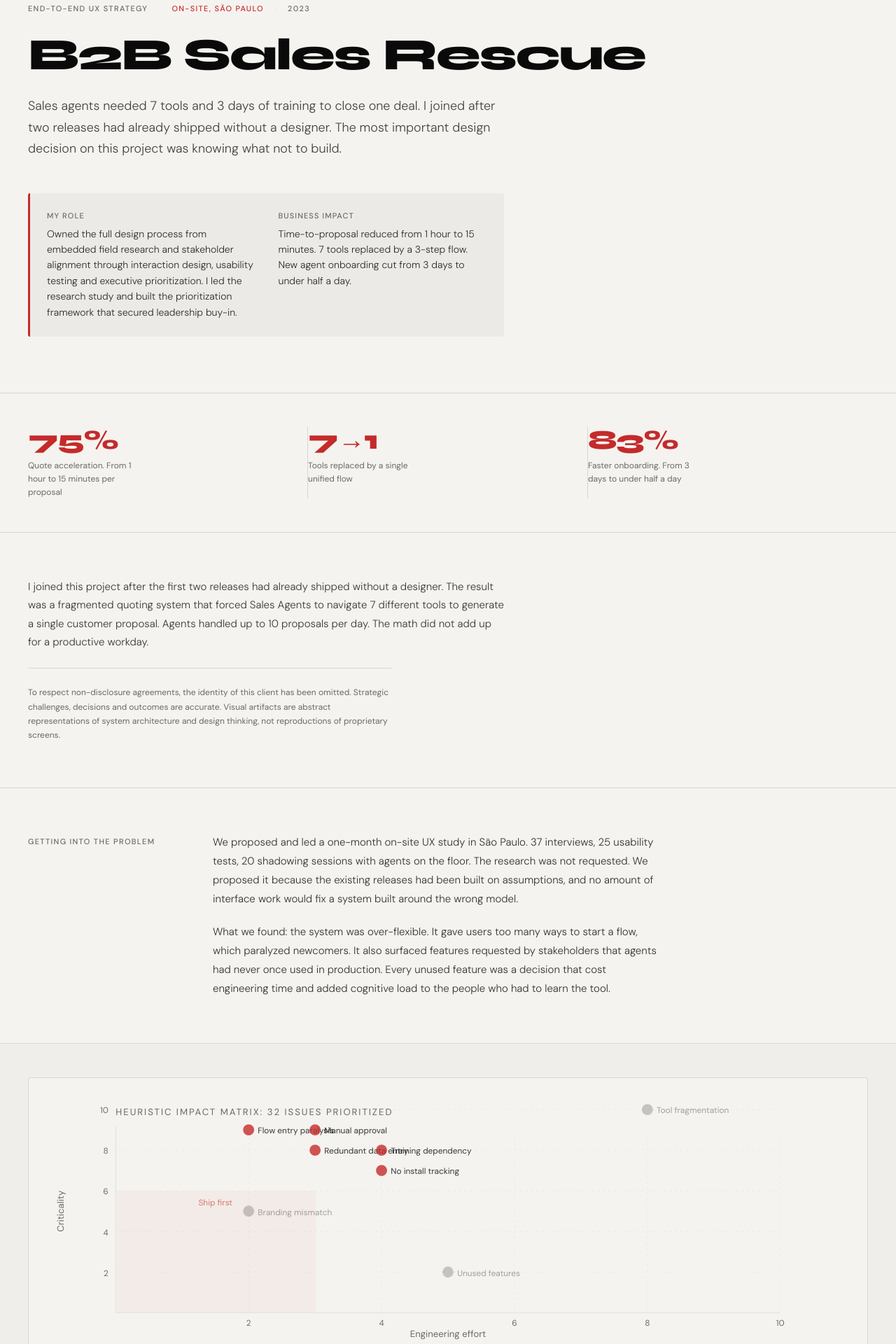
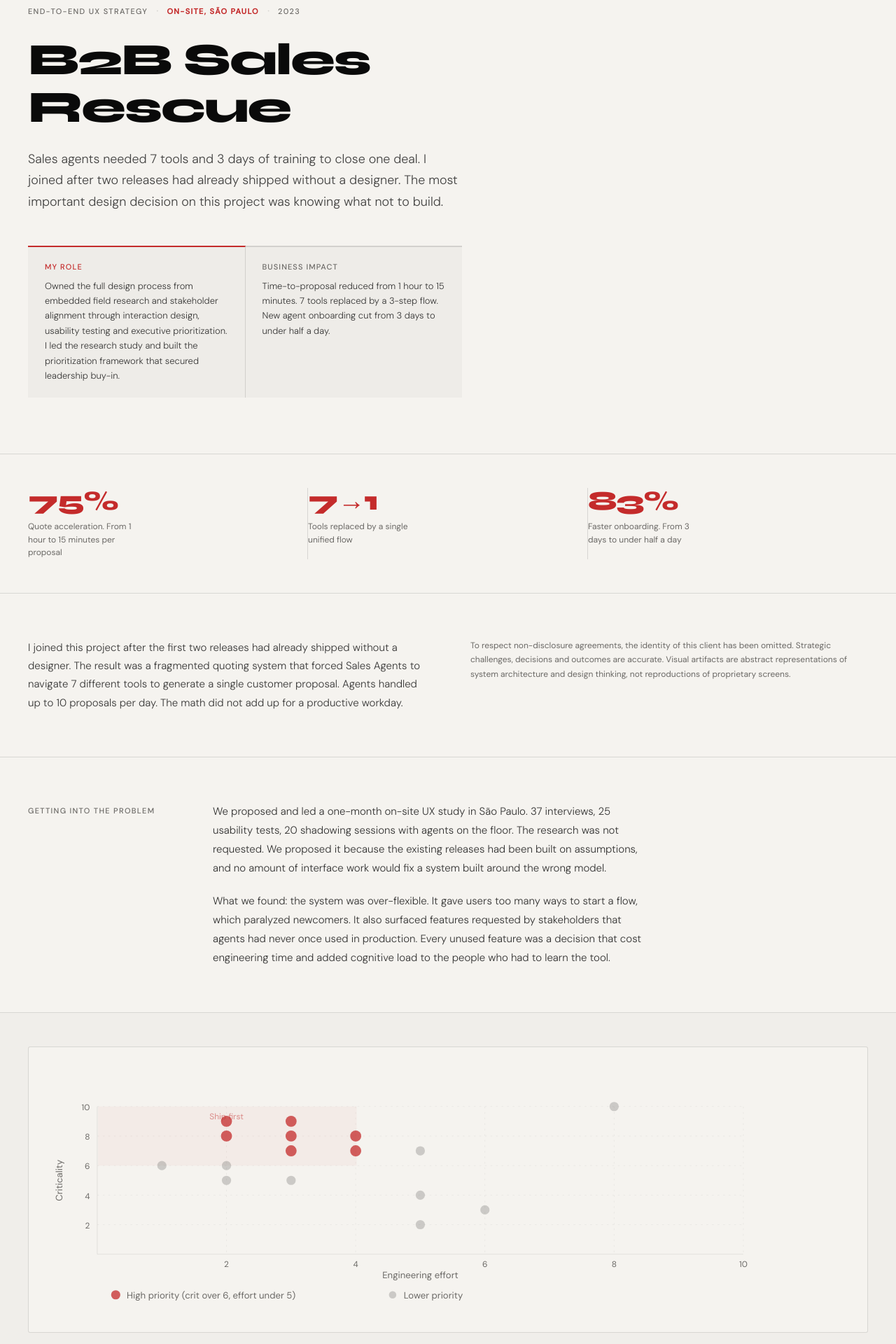
Before and after one commit to cruz-felipe/ux-portfolio, a Next.js app: page /work/b2b-sales-rescue in a window 1280 px wide. Shown: the part 140-2060 px from the top of the page at 70% size. Built offline with nearby package versions, Linux system fonts and the light colour scheme.

Commit message:
Add files via upload

```diff
--- a/app/work/b2b-sales-rescue/page.tsx
+++ b/app/work/b2b-sales-rescue/page.tsx
@@ -3,7 +3,7 @@ import { HeuristicMatrixArtifact, FlowCompressionArtifact, ResearchMethodologyAr
 import type { Metadata } from "next";
 
 export const metadata: Metadata = {
-  title: "B2B Sales Rescue — Felipe Cruz",
+  title: "B2B Sales Rescue Felipe Cruz",
   description: "7 tools to close one deal. Collapsed to a 3-step flow. 75% quote acceleration.",
 };
 
--- a/app/work/dane-telecom/page.tsx
+++ b/app/work/dane-telecom/page.tsx
@@ -3,7 +3,7 @@ import { TokenArchitectureArtifact, SandboxWorkflowArtifact, VelocityDeltaArtifa
 import type { Metadata } from "next";
 
 export const metadata: Metadata = {
-  title: "Dane Telecom — Felipe Cruz",
+  title: "Dane Telecom Felipe Cruz",
   description: "Design system restructure for a global telecom. 50% faster handoff, 32% velocity boost.",
 };
 
--- a/components/Footer.tsx
+++ b/components/Footer.tsx
@@ -122,7 +122,10 @@ export default function Footer() {
       {/* Right — Colophon */}
       <div style={{ display: "flex", flexDirection: "column", alignItems: "flex-end", gap: "0.4rem" }}>
         <div style={{ display: "flex", alignItems: "center", gap: "0.5rem", marginBottom: "0.25rem" }}>
-          <img src="/logo.svg" alt="Felipe Cruz" className="footer-logo" style={{ height: "24px", width: "auto", display: "block" }} />
+          <>
+            <img src="/logo.svg" alt="Felipe Cruz" className="footer-logo-light" style={{ height: "24px", width: "auto", display: "block" }} />
+            <img src="/logo-dark.svg" alt="Felipe Cruz" className="footer-logo-dark" style={{ height: "24px", width: "auto", display: "none" }} />
+          </>
           <span style={{ fontFamily: "var(--font-display)", fontSize: "14px", fontWeight: 700 }}>
             Felipe Cruz
           </span>
--- a/components/case-study/CaseLayout.tsx
+++ b/components/case-study/CaseLayout.tsx
@@ -2,22 +2,9 @@
 import Link from "next/link";
 import { useEffect, useState } from "react";
 
-interface Metric {
-  value: string;
-  label: string;
-}
-
-interface Section {
-  title: string;
-  body: string | string[];
-}
-
-interface Artifact {
-  id: string;
-  title: string;
-  caption: string;
-  component: React.ReactNode;
-}
+interface Metric { value: string; label: string; }
+interface Section { title: string; body: string | string[]; }
+interface Artifact { id: string; title: string; caption: string; component: React.ReactNode; }
 
 export interface CaseStudyData {
   index: string;
@@ -45,6 +32,7 @@ export default function CaseLayout({ data }: { data: CaseStudyData }) {
 
   return (
     <main style={{ background: "var(--paper)", color: "var(--ink)", minHeight: "100vh" }}>
+
       {/* Back nav */}
       <div style={{
         position: "fixed", top: 0, left: 0, right: 0, zIndex: 100,
@@ -68,11 +56,7 @@ export default function CaseLayout({ data }: { data: CaseStudyData }) {
           </svg>
           All work
         </Link>
-        <span style={{
-          fontFamily: "var(--font-body)", fontSize: "12px",
-          letterSpacing: "0.1em", textTransform: "uppercase",
-          color: "var(--muted)",
-        }}>
+        <span style={{ fontFamily: "var(--font-body)", fontSize: "12px", letterSpacing: "0.1em", textTransform: "uppercase", color: "var(--muted)" }}>
           {data.index} / 03
         </span>
       </div>
@@ -84,81 +68,74 @@ export default function CaseLayout({ data }: { data: CaseStudyData }) {
         transform: visible ? "translateY(0)" : "translateY(20px)",
         transition: "opacity 0.7s ease, transform 0.7s ease",
       }}>
-        <div style={{ maxWidth: "1100px" }}>
-          <div style={{ display: "flex", alignItems: "center", gap: "1rem", marginBottom: "1.5rem", flexWrap: "wrap" }}>
-            <p style={{
-              fontFamily: "var(--font-body)", fontSize: "11px", fontWeight: 500,
-              letterSpacing: "0.12em", textTransform: "uppercase",
-              color: "var(--muted)", margin: 0,
-            }}>
+        <div style={{ maxWidth: "860px" }}>
+          {/* Meta row */}
+          <div style={{ display: "flex", alignItems: "center", gap: "0.75rem", marginBottom: "1.5rem", flexWrap: "wrap" }}>
+            <span style={{ fontFamily: "var(--font-body)", fontSize: "11px", fontWeight: 500, letterSpacing: "0.12em", textTransform: "uppercase", color: "var(--muted)" }}>
               {data.role}
-            </p>
+            </span>
             {data.location && (
               <>
-                <span style={{ color: "var(--border)", fontSize: "11px" }}>·</span>
-                <p style={{
-                  fontFamily: "var(--font-body)", fontSize: "11px", fontWeight: 500,
-                  letterSpacing: "0.12em", textTransform: "uppercase",
-                  color: "var(--red)", margin: 0,
-                }}>
+                <span style={{ color: "var(--border)" }}>·</span>
+                <span style={{ fontFamily: "var(--font-body)", fontSize: "11px", fontWeight: 600, letterSpacing: "0.12em", textTransform: "uppercase", color: "var(--red)" }}>
                   {data.location}
-                </p>
+                </span>
               </>
             )}
-            <span style={{ color: "var(--border)", fontSize: "11px" }}>·</span>
-            <p style={{
-              fontFamily: "var(--font-body)", fontSize: "11px", fontWeight: 500,
-              letterSpacing: "0.12em", textTransform: "uppercase",
-              color: "var(--muted)", margin: 0,
-            }}>
+            <span style={{ color: "var(--border)" }}>·</span>
+            <span style={{ fontFamily: "var(--font-body)", fontSize: "11px", fontWeight: 500, letterSpacing: "0.12em", textTransform: "uppercase", color: "var(--muted)" }}>
               {data.year}
-            </p>
+            </span>
           </div>
+
+          {/* Title */}
           <h1 style={{
             fontFamily: "var(--font-display)",
             fontSize: "clamp(2.4rem, 5vw, 4.8rem)",
             fontWeight: 800, lineHeight: 1.06,
-            letterSpacing: "-0.03em",
-            color: "var(--ink)",
+            letterSpacing: "-0.03em", color: "var(--ink)",
             marginBottom: "1.5rem",
           }}>
             {data.title}
           </h1>
+
+          {/* Tagline */}
           <p style={{
             fontFamily: "var(--font-body)",
             fontSize: "clamp(1rem, 1.4vw, 1.2rem)",
             fontWeight: 300, lineHeight: 1.7,
             color: "var(--ink)", opacity: 0.75,
-            maxWidth: "680px",
-            marginBottom: "3rem",
+            maxWidth: "620px", marginBottom: "3rem",
           }}>
             {data.tagline}
           </p>
 
-          {/* Role callout block */}
-          <div style={{
-            display: "grid",
-            gridTemplateColumns: "1fr 1fr",
-            gap: "2rem",
-            padding: "1.5rem",
-            background: "color-mix(in srgb, var(--ink) 4%, var(--paper))",
-            borderRadius: "3px",
-            borderLeft: "3px solid var(--red)",
-            maxWidth: "680px",
-          }} className="case-callout">
-            <div>
-              <p style={{ fontFamily: "var(--font-body)", fontSize: "11px", fontWeight: 500, letterSpacing: "0.1em", textTransform: "uppercase", color: "var(--muted)", marginBottom: "0.4rem" }}>
+          {/* Role + impact callout — two stat blocks side by side */}
+          <div className="case-callout" style={{ display: "flex", gap: "0", maxWidth: "620px" }}>
+            <div style={{
+              flex: 1,
+              padding: "1.25rem 1.5rem",
+              borderTop: "2px solid var(--red)",
+              borderRight: "0.5px solid var(--border)",
+              background: "color-mix(in srgb, var(--ink) 3%, var(--paper))",
+            }}>
+              <p style={{ fontFamily: "var(--font-body)", fontSize: "11px", fontWeight: 500, letterSpacing: "0.1em", textTransform: "uppercase", color: "var(--red)", margin: "0 0 0.5rem" }}>
                 My role
               </p>
-              <p style={{ fontFamily: "var(--font-body)", fontSize: "14px", fontWeight: 300, lineHeight: 1.6, color: "var(--ink)", margin: 0, opacity: 0.85 }}>
+              <p style={{ fontFamily: "var(--font-body)", fontSize: "13px", fontWeight: 300, lineHeight: 1.65, color: "var(--ink)", opacity: 0.8, margin: 0 }}>
                 {data.roleDetail}
               </p>
             </div>
-            <div>
-              <p style={{ fontFamily: "var(--font-body)", fontSize: "11px", fontWeight: 500, letterSpacing: "0.1em", textTransform: "uppercase", color: "var(--muted)", marginBottom: "0.4rem" }}>
+            <div style={{
+              flex: 1,
+              padding: "1.25rem 1.5rem",
+              borderTop: "2px solid var(--border)",
+              background: "color-mix(in srgb, var(--ink) 3%, var(--paper))",
+            }}>
+              <p style={{ fontFamily: "var(--font-body)", fontSize: "11px", fontWeight: 500, letterSpacing: "0.1em", textTransform: "uppercase", color: "var(--muted)", margin: "0 0 0.5rem" }}>
                 Business impact
               </p>
-              <p style={{ fontFamily: "var(--font-body)", fontSize: "14px", fontWeight: 300, lineHeight: 1.6, color: "var(--ink)", margin: 0, opacity: 0.85 }}>
+              <p style={{ fontFamily: "var(--font-body)", fontSize: "13px", fontWeight: 300, lineHeight: 1.65, color: "var(--ink)", opacity: 0.8, margin: 0 }}>
                 {data.impactSummary}
               </p>
             </div>
@@ -167,36 +144,18 @@ export default function CaseLayout({ data }: { data: CaseStudyData }) {
       </section>
 
       {/* Metrics strip */}
-      <section style={{
-        borderTop: "0.5px solid var(--border)",
-        borderBottom: "0.5px solid var(--border)",
-        padding: "3rem 2.5rem",
-      }}>
-        <div style={{
-          display: "grid",
-          gridTemplateColumns: `repeat(${data.metrics.length}, 1fr)`,
-          gap: 0,
-        }} className="case-metrics">
+      <section style={{ borderTop: "0.5px solid var(--border)", borderBottom: "0.5px solid var(--border)", padding: "3rem 2.5rem" }}>
+        <div style={{ display: "grid", gridTemplateColumns: `repeat(${data.metrics.length}, 1fr)` }} className="case-metrics">
           {data.metrics.map((m, i) => (
             <div key={i} style={{
               padding: "0 2rem",
               borderRight: i < data.metrics.length - 1 ? "0.5px solid var(--border)" : "none",
               paddingLeft: i === 0 ? 0 : undefined,
             }}>
-              <div style={{
-                fontFamily: "var(--font-display)",
-                fontSize: "clamp(1.8rem, 3vw, 2.8rem)",
-                fontWeight: 800, letterSpacing: "-0.03em",
-                lineHeight: 1, marginBottom: "0.5rem",
-                color: "var(--ink)",
-              }}>
+              <div style={{ fontFamily: "var(--font-display)", fontSize: "clamp(1.8rem, 3vw, 2.8rem)", fontWeight: 800, letterSpacing: "-0.03em", lineHeight: 1, marginBottom: "0.5rem" }}>
                 <span style={{ color: "var(--red)" }}>{m.value}</span>
               </div>
-              <p style={{
-                fontFamily: "var(--font-body)", fontSize: "12px",
-                color: "var(--muted)", lineHeight: 1.55,
-                margin: 0, maxWidth: "160px",
-              }}>
+              <p style={{ fontFamily: "var(--font-body)", fontSize: "12px", color: "var(--muted)", lineHeight: 1.55, margin: 0, maxWidth: "160px" }}>
                 {m.label}
               </p>
             </div>
@@ -204,30 +163,20 @@ export default function CaseLayout({ data }: { data: CaseStudyData }) {
         </div>
       </section>
 
-      {/* Context + NDA notice */}
-      <section style={{ padding: "4rem 2.5rem" }} className="case-context">
-        <p style={{
-          fontFamily: "var(--font-body)",
-          fontSize: "15px", fontWeight: 300,
-          lineHeight: 1.75, color: "var(--ink)",
-          opacity: 0.8, margin: "0 0 1.5rem",
-          maxWidth: "680px",
-        }}>
-          {data.context}
-        </p>
-        <p style={{
-          fontFamily: "var(--font-body)", fontSize: "12px",
-          color: "var(--muted)", lineHeight: 1.7,
-          maxWidth: "520px",
-          paddingTop: "1.5rem",
-          borderTop: "0.5px solid var(--border)",
-        }}>
-          To respect non-disclosure agreements, the identity of this client has been omitted. Strategic challenges, decisions and outcomes are accurate. Visual artifacts are abstract representations of system architecture and design thinking, not reproductions of proprietary screens.
-        </p>
+      {/* Context */}
+      <section style={{ padding: "4rem 2.5rem", borderBottom: "0.5px solid var(--border)" }}>
+        <div className="case-context" style={{ display: "grid", gridTemplateColumns: "1fr 1fr", gap: "4rem", alignItems: "start" }}>
+          <p style={{ fontFamily: "var(--font-body)", fontSize: "15px", fontWeight: 300, lineHeight: 1.75, color: "var(--ink)", opacity: 0.8, margin: 0 }}>
+            {data.context}
+          </p>
+          <p style={{ fontFamily: "var(--font-body)", fontSize: "12px", color: "var(--muted)", lineHeight: 1.7, margin: 0 }}>
+            To respect non-disclosure agreements, the identity of this client has been omitted. Strategic challenges, decisions and outcomes are accurate. Visual artifacts are abstract representations of system architecture and design thinking, not reproductions of proprietary screens.
+          </p>
+        </div>
       </section>
 
       {/* Body sections + artifacts */}
-      <div style={{ borderTop: "0.5px solid var(--border)" }}>
+      <div>
         {data.sections.map((section, si) => (
           <div key={si}>
             <section style={{
@@ -246,29 +195,24 @@ export default function CaseLayout({ data }: { data: CaseStudyData }) {
               }}>
                 {section.title}
               </h2>
-              <div style={{ maxWidth: "640px" }}>
+              <div style={{ maxWidth: "620px" }}>
                 {Array.isArray(section.body) ? section.body.map((para, pi) => (
                   <p key={pi} style={{
                     fontFamily: "var(--font-body)", fontSize: "15px",
                     fontWeight: 300, lineHeight: 1.8,
                     color: "var(--ink)", opacity: 0.82,
-                    marginBottom: pi < section.body.length - 1 ? "1.25rem" : 0,
+                    marginBottom: pi < (section.body as string[]).length - 1 ? "1.25rem" : 0,
                   }}>
                     {para}
                   </p>
                 )) : (
-                  <p style={{
-                    fontFamily: "var(--font-body)", fontSize: "15px",
-                    fontWeight: 300, lineHeight: 1.8,
-                    color: "var(--ink)", opacity: 0.82, margin: 0,
-                  }}>
+                  <p style={{ fontFamily: "var(--font-body)", fontSize: "15px", fontWeight: 300, lineHeight: 1.8, color: "var(--ink)", opacity: 0.82, margin: 0 }}>
                     {section.body}
                   </p>
                 )}
               </div>
             </section>
 
-            {/* Artifact after section */}
             {data.artifacts[si] && (
               <section style={{
                 padding: "3rem 2.5rem",
@@ -279,24 +223,17 @@ export default function CaseLayout({ data }: { data: CaseStudyData }) {
                   border: "0.5px solid var(--border)",
                   borderRadius: "3px",
                   padding: "2rem",
-                  marginBottom: "1rem",
+                  marginBottom: "1.25rem",
                   background: "var(--paper)",
+                  overflowX: "auto",
                 }}>
                   {data.artifacts[si].component}
                 </div>
                 <div className="artifact-caption">
-                  <p style={{
-                    fontFamily: "var(--font-body)", fontSize: "12px",
-                    fontWeight: 500,
-                    color: "var(--ink)", margin: 0, opacity: 0.7,
-                  }}>
+                  <p style={{ fontFamily: "var(--font-body)", fontSize: "12px", fontWeight: 500, color: "var(--ink)", margin: 0, opacity: 0.7 }}>
                     {data.artifacts[si].title}
                   </p>
-                  <p style={{
-                    fontFamily: "var(--font-body)", fontSize: "12px",
-                    color: "var(--muted)", margin: 0,
-                    maxWidth: "480px",
-                  }}>
+                  <p style={{ fontFamily: "var(--font-body)", fontSize: "12px", color: "var(--muted)", margin: 0, maxWidth: "480px" }}>
                     {data.artifacts[si].caption}
                   </p>
                 </div>
@@ -306,9 +243,9 @@ export default function CaseLayout({ data }: { data: CaseStudyData }) {
         ))}
       </div>
 
-      {/* Next case */}
+      {/* Next case — right aligned */}
       {data.next && (
-        <section style={{ padding: "5rem 2.5rem" }}>
+        <section style={{ padding: "5rem 2.5rem", display: "flex", justifyContent: "flex-end" }}>
           <Link href={`/work/${data.next.slug}`} style={{
             fontFamily: "var(--font-display)",
             fontSize: "clamp(1.4rem, 3vw, 2.4rem)",
--- a/components/case-study/SalesArtifacts.tsx
+++ b/components/case-study/SalesArtifacts.tsx
@@ -1,62 +1,75 @@
 export function HeuristicMatrixArtifact() {
   const issues = [
     { label: "Flow entry paralysis", crit: 9, effort: 2 },
-    { label: "Manual approval", crit: 9, effort: 3 },
-    { label: "Redundant data entry", crit: 8, effort: 3 },
+    { label: "Manual approval email", crit: 9, effort: 3 },
+    { label: "Redundant data entry", crit: 8, effort: 2 },
     { label: "No install tracking", crit: 7, effort: 4 },
     { label: "Training dependency", crit: 8, effort: 4 },
-    { label: "Unused features", crit: 2, effort: 5 },
+    { label: "Unused feature set A", crit: 2, effort: 5 },
+    { label: "Unused feature set B", crit: 3, effort: 6 },
     { label: "Branding mismatch", crit: 5, effort: 2 },
     { label: "Tool fragmentation", crit: 10, effort: 8 },
+    { label: "No progress indicator", crit: 6, effort: 2 },
+    { label: "Copy-paste data transfer", crit: 7, effort: 3 },
+    { label: "No bulk actions", crit: 4, effort: 5 },
+    { label: "Inconsistent nav", crit: 5, effort: 3 },
+    { label: "Error state missing", crit: 6, effort: 1 },
+    { label: "Search not contextual", crit: 7, effort: 5 },
+    { label: "Approval visibility", crit: 8, effort: 3 },
   ];
 
-  const originX = 70;
-  const originY = 230;
-  const scaleX = 72;
-  const scaleY = 22;
+  const originX = 50;
+  const originY = 200;
+  const chartW = 700;
+  const chartH = 160;
 
   return (
-    <svg viewBox="0 0 860 280" fill="none" xmlns="http://www.w3.org/2000/svg" style={{ width: "100%", height: "auto" }}>
-      <text x={originX} y="16" fontFamily="var(--font-body)" fontSize="10" fill="var(--muted)" letterSpacing="1.5">HEURISTIC IMPACT MATRIX: 32 ISSUES PRIORITIZED</text>
-
-      {/* Grid lines */}
-      {[2,4,6,8,10].map(v => (
-        <g key={v}>
-          <line x1={originX + v * scaleX} y1="28" x2={originX + v * scaleX} y2={originY} stroke="var(--border)" strokeWidth="0.3" strokeDasharray="2,4"/>
-          <text x={originX + v * scaleX} y={originY + 14} textAnchor="middle" fontFamily="var(--font-body)" fontSize="9" fill="var(--muted)">{v}</text>
-        </g>
-      ))}
-      {[2,4,6,8,10].map(v => (
-        <g key={v}>
-          <line x1={originX} y1={originY - v * scaleY} x2={originX + 10 * scaleX} y2={originY - v * scaleY} stroke="var(--border)" strokeWidth="0.3" strokeDasharray="2,4"/>
-          <text x={originX - 8} y={originY - v * scaleY + 4} textAnchor="end" fontFamily="var(--font-body)" fontSize="9" fill="var(--muted)">{v}</text>
-        </g>
-      ))}
+    <svg viewBox="0 0 860 260" fill="none" xmlns="http://www.w3.org/2000/svg" style={{ width: "100%", height: "auto" }}>
+      {/* Grid */}
+      {[2,4,6,8,10].map(v => {
+        const x = originX + (v / 10) * chartW;
+        const y = originY - (v / 10) * chartH;
+        return (
+          <g key={v}>
+            <line x1={x} y1={originY - chartH} x2={x} y2={originY} stroke="var(--border)" strokeWidth="0.3" strokeDasharray="2,4"/>
+            <text x={x} y={originY + 14} textAnchor="middle" fontFamily="var(--font-body)" fontSize="9" fill="var(--muted)">{v}</text>
+            <line x1={originX} y1={y} x2={originX + chartW} y2={y} stroke="var(--border)" strokeWidth="0.3" strokeDasharray="2,4"/>
+            <text x={originX - 8} y={y + 4} textAnchor="end" fontFamily="var(--font-body)" fontSize="9" fill="var(--muted)">{v}</text>
+          </g>
+        );
+      })}
 
       {/* Axes */}
-      <line x1={originX} y1="28" x2={originX} y2={originY} stroke="var(--border)" strokeWidth="0.5"/>
-      <line x1={originX} y1={originY} x2={originX + 10 * scaleX} y2={originY} stroke="var(--border)" strokeWidth="0.5"/>
+      <line x1={originX} y1={originY - chartH} x2={originX} y2={originY} stroke="var(--border)" strokeWidth="0.5"/>
+      <line x1={originX} y1={originY} x2={originX + chartW} y2={originY} stroke="var(--border)" strokeWidth="0.5"/>
 
-      {/* Priority zone */}
-      <rect x={originX + 1} y={originY - 6 * scaleY} width={3 * scaleX} height={6 * scaleY} fill="var(--red)" fillOpacity="0.04" stroke="none"/>
-      <text x={originX + 1.5 * scaleX} y={originY - 6 * scaleY + 16} textAnchor="middle" fontFamily="var(--font-body)" fontSize="9" fill="var(--red)" fillOpacity="0.6">Ship first</text>
+      {/* Priority zone: high crit (>6), low effort (<5) */}
+      <rect x={originX + 1} y={originY - chartH} width={(4/10)*chartW} height={(4/10)*chartH} fill="var(--red)" fillOpacity="0.04"/>
+      <text x={originX + (2/10)*chartW} y={originY - chartH + 14} textAnchor="middle" fontFamily="var(--font-body)" fontSize="9" fill="var(--red)" fillOpacity="0.5">Ship first</text>
 
-      {/* Axis labels */}
-      <text x={originX + 5 * scaleX} y={originY + 26} textAnchor="middle" fontFamily="var(--font-body)" fontSize="10" fill="var(--muted)">Engineering effort</text>
-      <text x="14" y={originY - 5 * scaleY} textAnchor="middle" fontFamily="var(--font-body)" fontSize="10" fill="var(--muted)" transform={`rotate(-90, 14, ${originY - 5 * scaleY})`}>Criticality</text>
+      {/* Labels */}
+      <text x={originX + chartW / 2} y={originY + 26} textAnchor="middle" fontFamily="var(--font-body)" fontSize="10" fill="var(--muted)">Engineering effort</text>
+      <text x="12" y={originY - chartH / 2} textAnchor="middle" fontFamily="var(--font-body)" fontSize="10" fill="var(--muted)" transform={`rotate(-90,12,${originY - chartH/2})`}>Criticality</text>
 
-      {/* Data points */}
+      {/* Points */}
       {issues.map((issue, i) => {
-        const cx = originX + issue.effort * scaleX;
-        const cy = originY - issue.crit * scaleY;
+        const cx = originX + (issue.effort / 10) * chartW;
+        const cy = originY - (issue.crit / 10) * chartH;
         const isHighPriority = issue.crit >= 7 && issue.effort <= 4;
         return (
           <g key={i}>
-            <circle cx={cx} cy={cy} r="6" fill={isHighPriority ? "var(--red)" : "var(--muted)"} fillOpacity={isHighPriority ? 0.8 : 0.35}/>
-            <text x={cx + 10} y={cy + 4} fontFamily="var(--font-body)" fontSize="9" fill={isHighPriority ? "var(--ink)" : "var(--muted)"} fillOpacity={isHighPriority ? 0.8 : 0.6}>{issue.label}</text>
+            <circle cx={cx} cy={cy} r={isHighPriority ? 6 : 5}
+              fill={isHighPriority ? "var(--red)" : "var(--muted)"}
+              fillOpacity={isHighPriority ? 0.75 : 0.3}/>
           </g>
         );
       })}
+
+      {/* Legend */}
+      <circle cx={originX + 20} cy={originY + 44} r="5" fill="var(--red)" fillOpacity="0.75"/>
+      <text x={originX + 32} y={originY + 48} fontFamily="var(--font-body)" fontSize="10" fill="var(--muted)">High priority (crit over 6, effort under 5)</text>
+      <circle cx={originX + 320} cy={originY + 44} r="4" fill="var(--muted)" fillOpacity="0.3"/>
+      <text x={originX + 332} y={originY + 48} fontFamily="var(--font-body)" fontSize="10" fill="var(--muted)">Lower priority</text>
     </svg>
   );
 }
```
Also changed, not shown: app/work/predictive-support-hub/page.tsx (+6 -5 lines), components/ResponsiveStyles.tsx (+5 -4 lines), components/Work.tsx (+1 -19 lines), components/case-study/SupportHubArtifacts.tsx (+74 -68 lines).
